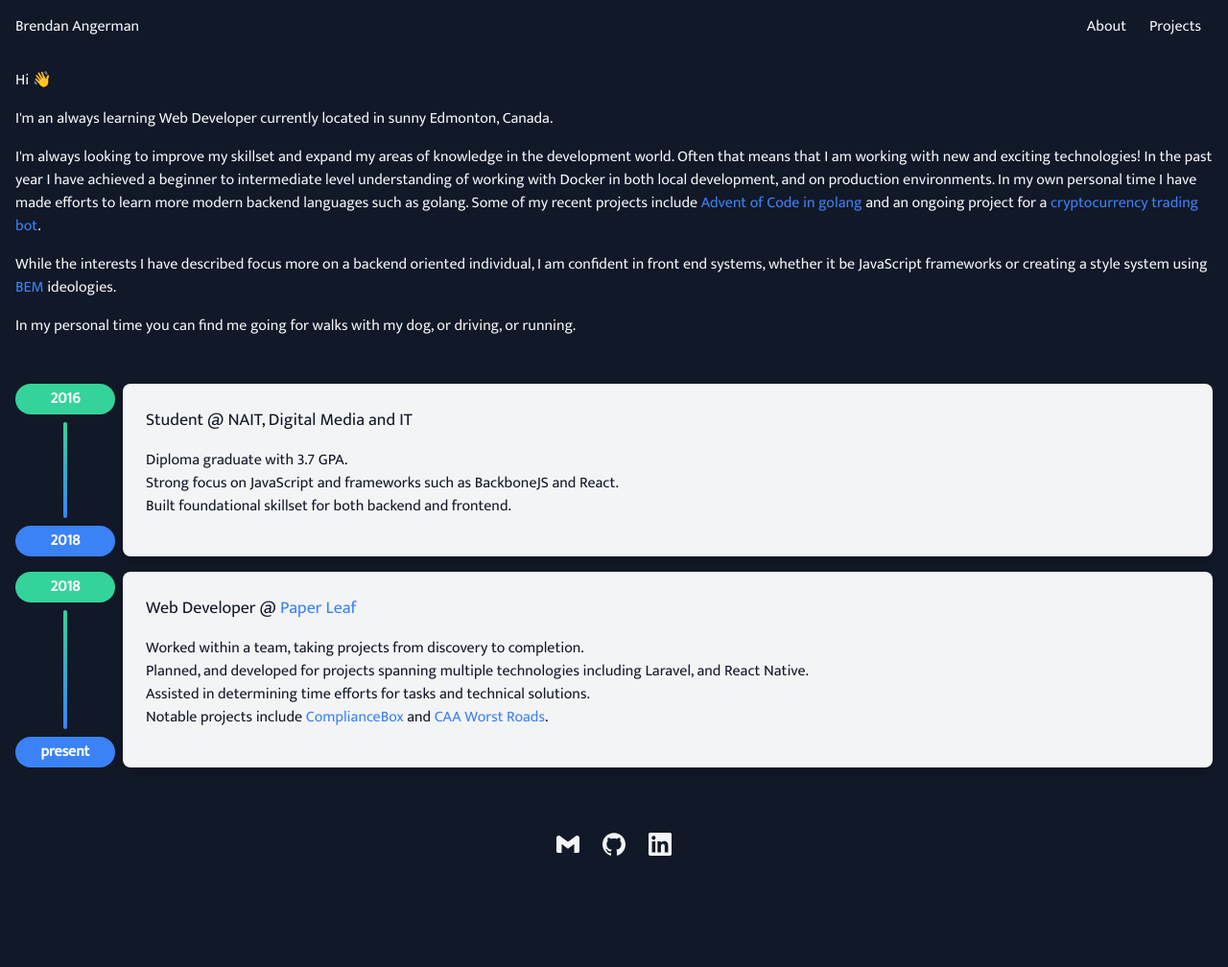
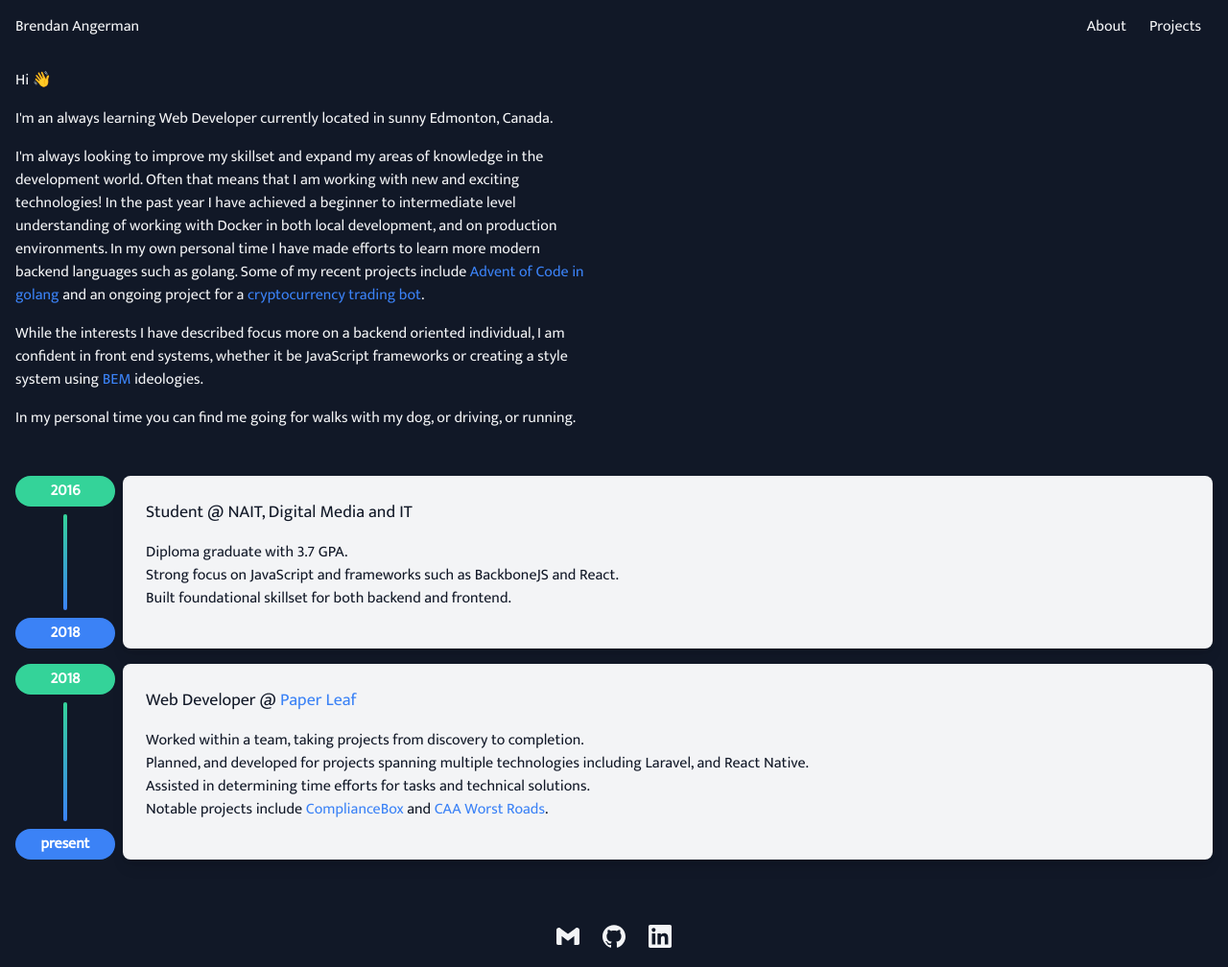
Before and after one commit to bAngerman/bAngerman.github.io, a Jekyll site: the page built from pages/about.md, in a window 1280 px wide. Shown: the whole page at 96% size. Built offline with Jekyll 4.4.1, drawn with Linux system fonts in a browser that asks for light colours; emoji names are drawn with the system emoji font; before the commit the page ends 912 px from its top, so only the background shows below that.

Commit message:
wrapped about  in prose

```diff
--- a/pages/about.md
+++ b/pages/about.md
@@ -5,14 +5,16 @@ permalink: /about/
 weight: 3
 ---
 
-<h4>Hi :wave:</h4>
+<div class="max-w-prose">
+    <h4>Hi :wave:</h4>
 
-<h1>I'm an always learning Web Developer currently located in sunny Edmonton, Canada.</h1>
+    <h1>I'm an always learning Web Developer currently located in sunny Edmonton, Canada.</h1>
 
-<p>I'm always looking to improve my skillset and expand my areas of knowledge in the development world. Often that means that I am working with new and exciting technologies! In the past year I have achieved a beginner to intermediate level understanding of working with Docker in both local development, and on production environments. In my own personal time I have made efforts to learn more modern backend languages such as golang. Some of my recent projects include <a href="//github.com/bAngerman/advent-of-code-golang" target="_blank" rel="noopener">Advent of Code in golang</a> and an ongoing project for a <a href="/projects/1-cryptocurrency-investor-bot">cryptocurrency trading bot</a>.</p>
+    <p>I'm always looking to improve my skillset and expand my areas of knowledge in the development world. Often that means that I am working with new and exciting technologies! In the past year I have achieved a beginner to intermediate level understanding of working with Docker in both local development, and on production environments. In my own personal time I have made efforts to learn more modern backend languages such as golang. Some of my recent projects include <a href="//github.com/bAngerman/advent-of-code-golang" target="_blank" rel="noopener">Advent of Code in golang</a> and an ongoing project for a <a href="/projects/1-cryptocurrency-investor-bot">cryptocurrency trading bot</a>.</p>
 
-<p>While the interests I have described focus more on a backend oriented individual, I am confident in front end systems, whether it be JavaScript frameworks or creating a style system using <a href="//css-tricks.com/bem-101/" target="_blank" rel="noopener">BEM</a> ideologies.</p>
+    <p>While the interests I have described focus more on a backend oriented individual, I am confident in front end systems, whether it be JavaScript frameworks or creating a style system using <a href="//css-tricks.com/bem-101/" target="_blank" rel="noopener">BEM</a> ideologies.</p>
 
-<p>In my personal time you can find me going for walks with my dog, or driving, or running.</p>
+    <p>In my personal time you can find me going for walks with my dog, or driving, or running.</p>
+</div>
 
 {% include about/timeline.html %}
```
